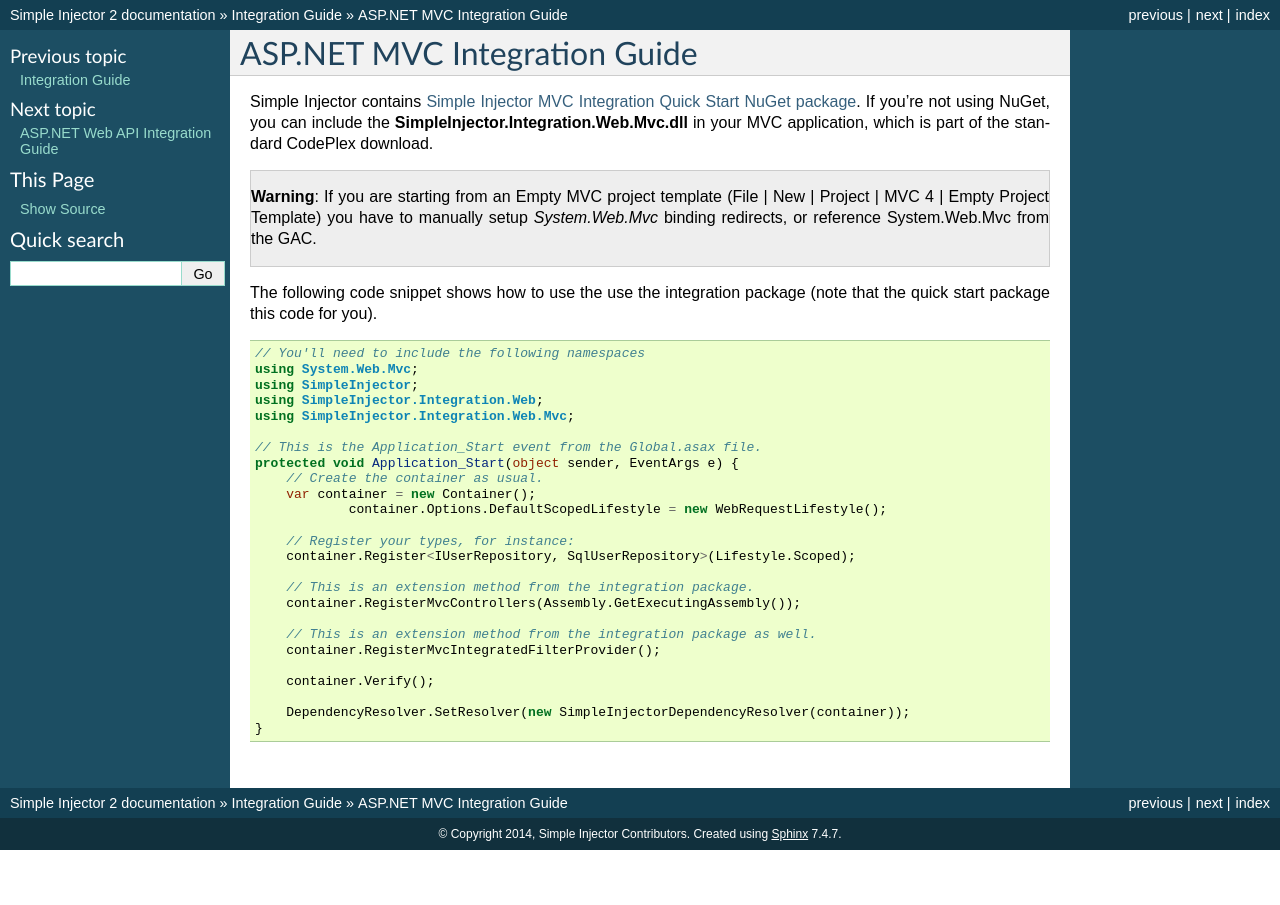
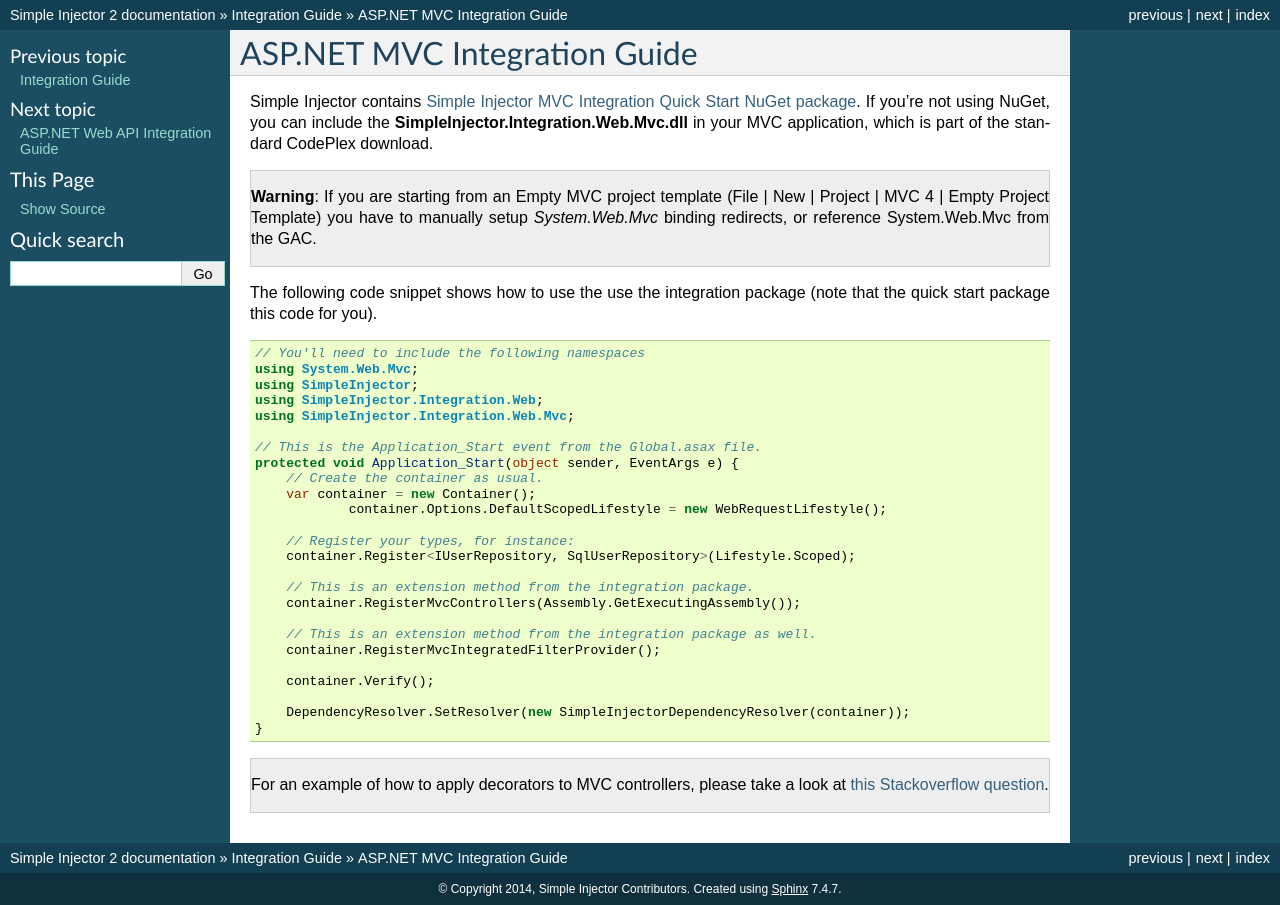
Before and after one commit to simpleinjector/Documentation, a Sphinx documentation site: the page built from source/mvcintegration.rst, in a window 1280 px wide. Built offline with Sphinx 7.4.7, drawn with Linux system fonts in a browser that asks for light colours.

Commit message:
Link to SO question added.
Link to stackoverflow question about adding decorators to MVC
controllers added to the MVC integration guide.

```diff
--- a/source/mvcintegration.rst
+++ b/source/mvcintegration.rst
@@ -37,3 +37,7 @@ The following code snippet shows how to use the use the integration package (not
 
         DependencyResolver.SetResolver(new SimpleInjectorDependencyResolver(container));
     }
+
+.. container:: Note
+
+	For an example of how to apply decorators to MVC controllers, please take a look at `this Stackoverflow question <https://stackoverflow.com/questions/32118849>`_.
```
